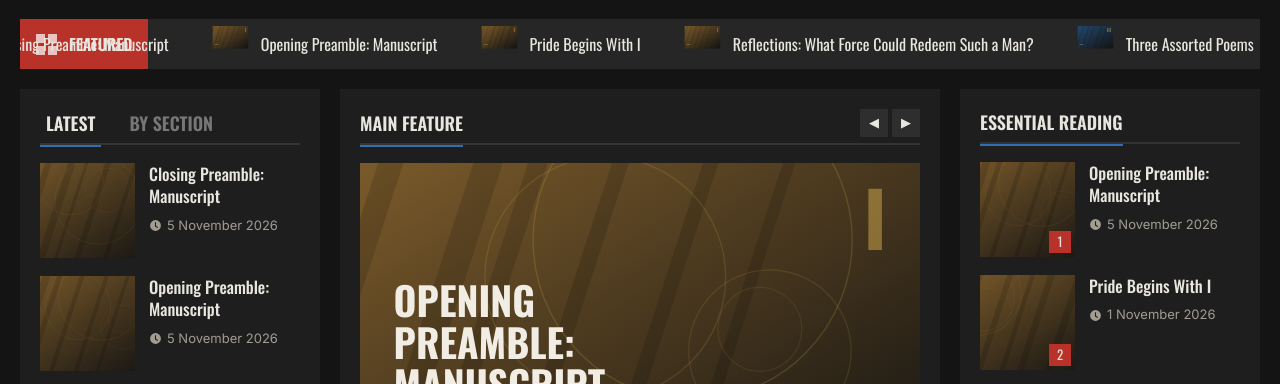
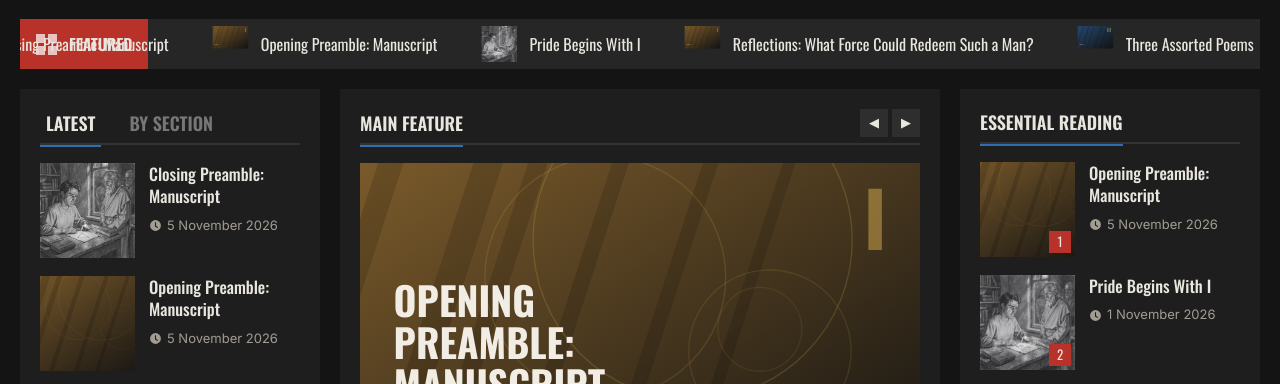
Before and after one commit to ReubenOKD/beholdthefalconer, a plain HTML site: page index.html in a window 1280 px wide. Shown: the part 343-727 px from the top of the page. Drawn offline with nearby package versions, Linux system fonts and the light colour scheme.

Commit message:
Add files via upload

```diff
--- a/index.html
+++ b/index.html
@@ -495,7 +495,7 @@ function hash(str){let h=0;for(const c of str)h=(h*31+c.charCodeAt(0))|0;return
 
 /* generated cover art: one per article, coloured by section */
 let GID=0;
-const COVER_IMG={"the-watchman-on-the-wall":"watchman.jpg","relationships-in-the-2020s-really":"plato.jpg","the-light-that-looked-down":"light.jpg"};
+const COVER_IMG={"the-watchman-on-the-wall":"watchman.jpg","closing-preamble-manuscript":"plato.jpg","the-light-that-looked-down":"light.jpg","pride-begins-with-i":"pride.jpg"};
 function cover(p, showTitle=true){
   if(COVER_IMG[p.slug]){ const u=COVER_IMG[p.slug]; return `<div style="position:relative;width:100%;height:100%;overflow:hidden;background:#111"><img src="${u}" alt="" aria-hidden="true" style="position:absolute;inset:-10%;width:120%;height:120%;object-fit:cover;filter:blur(18px) brightness(.55)"><img src="${u}" alt="${esc(p.title)}" style="position:relative;display:block;width:100%;height:100%;object-fit:contain"></div>`; }
   const c = CATS[p.cat], h = hash(p.slug), r = n => (h>>n)%100, gid = 'g'+(GID++);
```
Also changed, not shown: pride.jpg (added).
